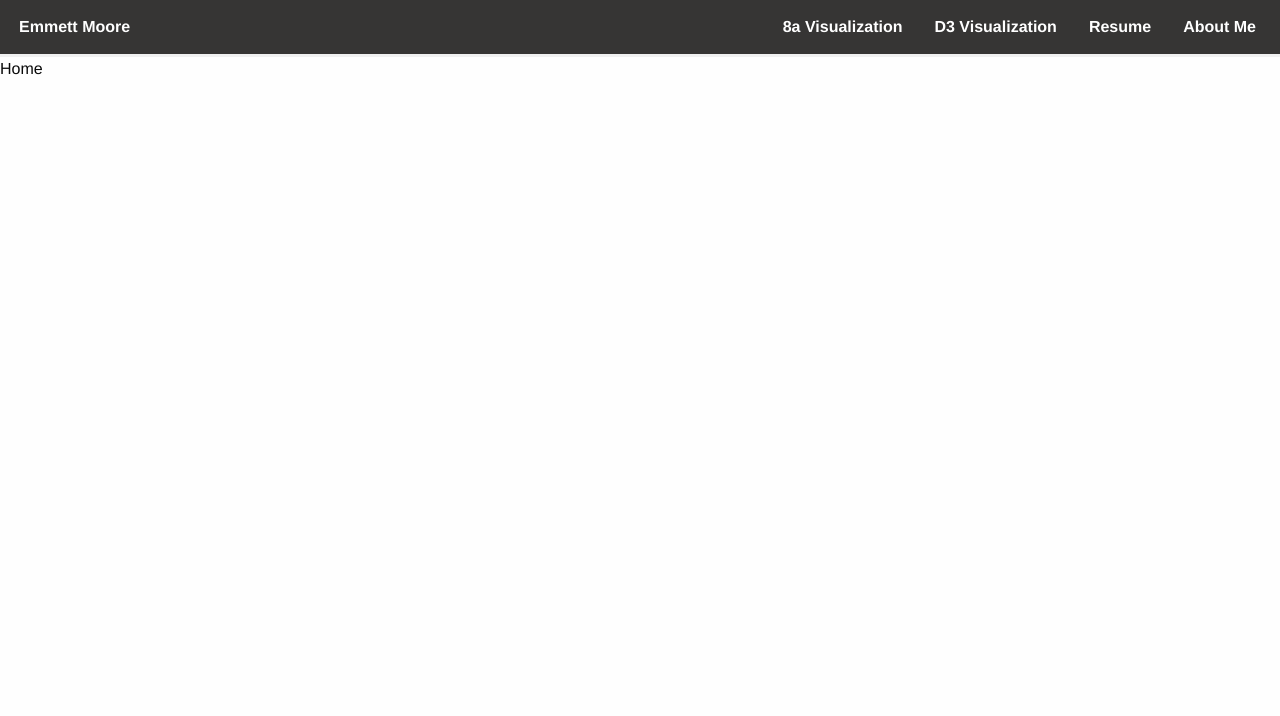
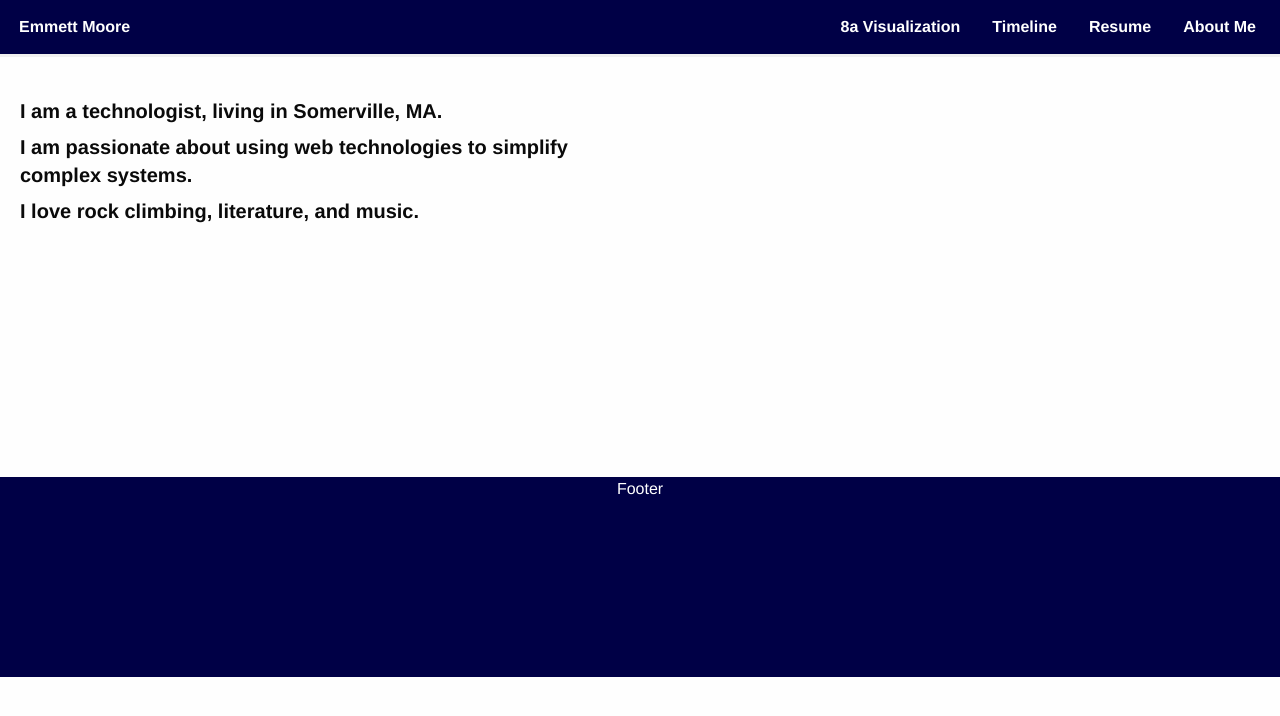
Before and after one commit to emmettmoore/personal-site, a Django app: page / in a window 1280 px wide. Shown: the top 716 px of the page. Run offline with Django 3.2, Linux system fonts and the light colour scheme.

Commit message:
add github png; rework colors and add bio

```diff
--- a/ebase/main/static/main/css/app.css
+++ b/ebase/main/static/main/css/app.css
@@ -1,5 +1,5 @@
 .top-bar, .top-bar ul {
-  background-color: #363534;
+  background-color: #000046;
 }
 
 .top-bar {
@@ -18,6 +18,41 @@ li > a {
 }
 
 li > a:hover {
-  color: #56abff;
+  color: white;
+  border-bottom: 2px solid #e08002;
   font-weight: 700;
 }
+
+
+.main-content {
+  position: relative;
+  margin: 0;
+  padding-bottom: 6rem;
+  min-height: 100%;
+  font-family: "Helvetica Neue", Arial, sans-serif;
+}
+
+.main-content-body {
+  padding-bottom: 348px;
+  padding-top: 40px;
+  max-width: 50%;
+}
+
+.main-content-footer {
+  position: absolute;
+  left: 0;
+  bottom: 0;
+  height: 200px;
+  width: 100%;
+  background-color: #000046;
+  color: white;
+  text-align: center;
+}
+
+.medium-space-left {
+  margin-left: 20px;
+}
+
+.bold {
+  font-weight: 700;
+}
--- a/ebase/main/templates/main/index.html
+++ b/ebase/main/templates/main/base.html
@@ -27,7 +27,7 @@
         <div class="top-bar-right">
           <ul class= "dropdown menu" data-dropdown-menu>
             <li><a href="/8a_viz">8a Visualization</a></li>
-            <li><a href="/d3">D3 Visualization</a></li>
+            <li><a href="/d3">Timeline</a></li>
             <li><a href="/resume">Resume</a></li>
             <li><a href="/">About Me</a></li>
           </ul>
@@ -35,7 +35,7 @@
       </nav>
     {% endblock top_bar %}
     {% block main_content %}
-      Home
+      Override me.
     {% endblock main_content %}
   {% endblock body %}
   </body>
--- a/ebase/main/templates/main/d3.html
+++ b/ebase/main/templates/main/d3.html
@@ -1,4 +1,4 @@
-{% extends "main/index.html" %}
+{% extends "main/base.html" %}
 {% load staticfiles %}
 {% block extra_assets %}
   {{ block.super }}
--- /dev/null
+++ b/ebase/main/templates/main/home.html
@@ -0,0 +1,18 @@
+{% extends "main/base.html" %}
+{% load staticfiles %}
+{% block main_content %}
+<div class="main-content">
+  <div class="main-content-body">
+    <div class="medium-space-left">
+      <h5 class="bold">I am a technologist, living in Somerville, MA.</h5>
+      <h5 class="bold">I am passionate about using web technologies to simplify complex systems.</h5>
+      <h5 class="bold">I love rock climbing, literature, and music.</h5>
+    </div>
+  </div>
+  <div class="main-content-footer">
+    Footer
+    <link href="{% static "main/assets/github-mark.png" %}"
+          rel="icon" type="image/png" sizes="16x16">
+  </div>
+</div>
+{% endblock main_content %}
--- a/ebase/main/templates/main/resume.html
+++ b/ebase/main/templates/main/resume.html
@@ -1,4 +1,4 @@
-{% extends "main/index.html" %}
+{% extends "main/base.html" %}
 {% load staticfiles %}
 
 {% block main_content %}
--- a/ebase/main/urls.py
+++ b/ebase/main/urls.py
@@ -4,7 +4,7 @@ from . import views
 
 
 urlpatterns = [
-    url(r'^$', views.index, name='index'),
+    url(r'^$', views.home, name='home'),
     url(r'^8a_viz/$', views.climbing_viz, name="climbing_viz"),
     url(r'^d3/$', views.d3, name="d3"),
     url(r'^resume/$', views.resume, name="resume"),
--- a/ebase/main/views.py
+++ b/ebase/main/views.py
@@ -1,8 +1,8 @@
 from django.shortcuts import render
 
 
-def index(request):
-    return render(request, 'main/index.html', {})
+def home(request):
+    return render(request, 'main/home.html', {})
 
 
 def climbing_viz(request):
```
Also changed, not shown: ebase/main/static/main/assets/github-mark.png (added).
